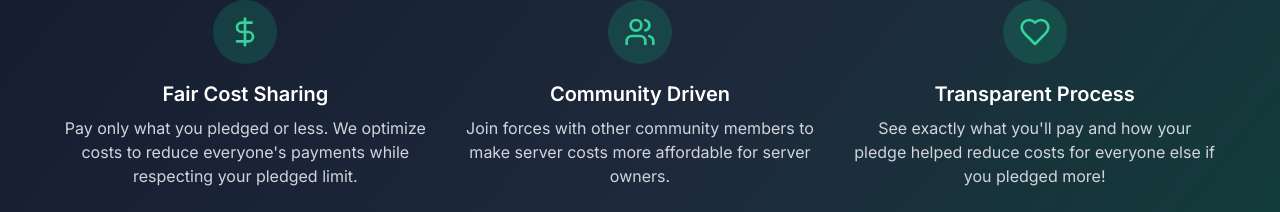
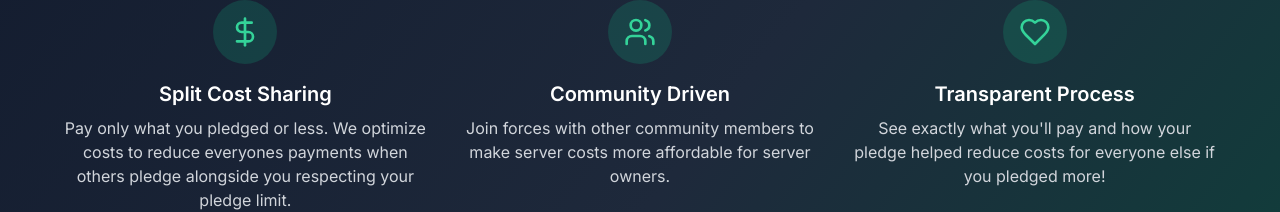
Before and after one commit to anthev-stack/communitypledges, a Next.js app: page / in a window 1280 px wide. Shown: the part 590-802 px from the top of the page. Built offline with nearby package versions, Linux system fonts and the light colour scheme; no server answers; the database is empty.

Commit message:
Update navbar and homepage content
- Make navbar 'Community Pledges' title theme-aware (green/orange)
- Change 'Fair Cost Sharing' to 'Split Cost Sharing' on homepage
- Update description to emphasize group pledging and cost optimization
- Navbar logo now changes color with Halloween theme

```diff
--- a/components/HomePageContent.tsx
+++ b/components/HomePageContent.tsx
@@ -48,10 +48,10 @@ export default function HomePageContent() {
           <div className={`${colors.primaryBgOpacity} w-16 h-16 rounded-full flex items-center justify-center mx-auto mb-4`}>
             <DollarSign className={`w-8 h-8 ${colors.primaryText}`} />
           </div>
-          <h3 className="text-xl font-semibold mb-2 text-white">Fair Cost Sharing</h3>
+          <h3 className="text-xl font-semibold mb-2 text-white">Split Cost Sharing</h3>
           <p className="text-gray-300">
-            Pay only what you pledged or less. We optimize costs to reduce everyone's payments
-            while respecting your pledged limit.
+            Pay only what you pledged or less. We optimize costs to reduce everyones payments
+            when others pledge alongside you respecting your pledge limit.
           </p>
         </div>
 
--- a/components/Navbar.tsx
+++ b/components/Navbar.tsx
@@ -4,11 +4,13 @@ import Link from 'next/link'
 import { useSession, signOut } from 'next-auth/react'
 import { User, LogOut, Menu, X, Settings } from 'lucide-react'
 import { useState } from 'react'
+import { useThemeColors } from '@/utils/theme'
 // import { useActivityNotifications } from '@/contexts/ActivityNotificationContext'
 
 export default function Navbar() {
   const { data: session, status } = useSession()
   const [isMenuOpen, setIsMenuOpen] = useState(false)
+  const colors = useThemeColors()
   const unreadCount = 0 // Temporarily disabled
 
   return (
@@ -16,7 +18,7 @@ export default function Navbar() {
       <div className="container mx-auto px-4">
         <div className="flex justify-between items-center h-16">
           {/* Logo */}
-          <Link href="/" className="text-2xl font-bold text-emerald-400">
+          <Link href="/" className={`text-2xl font-bold ${colors.primaryText}`}>
             Community Pledges
           </Link>
 
```
